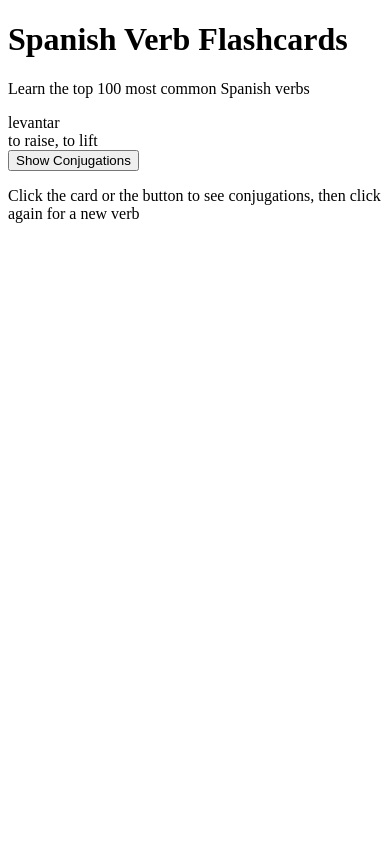
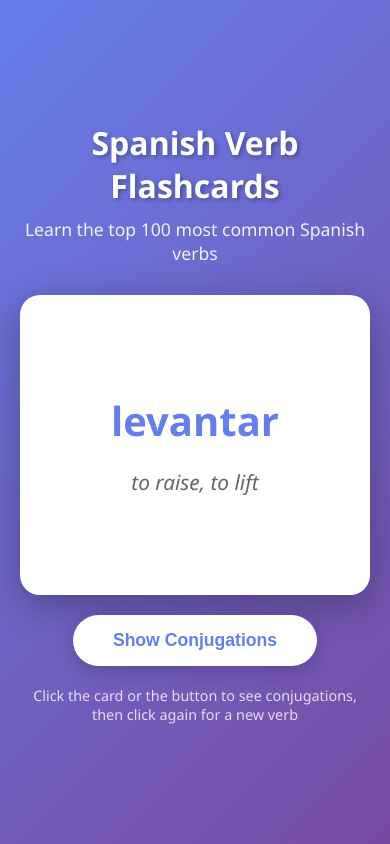
Before and after one commit to iainfm/flashcards, a plain HTML site: page index.html in a window 390 px wide. Drawn offline with Linux system fonts and the light colour scheme.

Commit message:
Update styles.css with content from commit 67c211df

```diff
--- a/styles.css
+++ b/styles.css
@@ -1 +1,155 @@
-.original styles.css content from commit 67c211df2334c074931f25b8834f1cfe031d0a11...
+* {
+    margin: 0;
+    padding: 0;
+    box-sizing: border-box;
+}
+
+body {
+    font-family: 'Segoe UI', Tahoma, Geneva, Verdana, sans-serif;
+    background: linear-gradient(135deg, #667eea 0%, #764ba2 100%);
+    min-height: 100vh;
+    display: flex;
+    justify-content: center;
+    align-items: center;
+    padding: 20px;
+}
+
+.container {
+    text-align: center;
+    max-width: 600px;
+    width: 100%;
+}
+
+h1 {
+    color: white;
+    margin-bottom: 10px;
+    font-size: 2.5em;
+    text-shadow: 2px 2px 4px rgba(0, 0, 0, 0.3);
+}
+
+.subtitle {
+    color: rgba(255, 255, 255, 0.9);
+    margin-bottom: 30px;
+    font-size: 1.1em;
+}
+
+.flashcard {
+    background: white;
+    border-radius: 20px;
+    padding: 60px 40px;
+    margin: 20px 0;
+    min-height: 350px;
+    box-shadow: 0 10px 40px rgba(0, 0, 0, 0.3);
+    cursor: pointer;
+    transition: transform 0.3s ease, box-shadow 0.3s ease;
+    display: flex;
+    align-items: center;
+    justify-content: center;
+}
+
+.flashcard:hover {
+    transform: translateY(-5px);
+    box-shadow: 0 15px 50px rgba(0, 0, 0, 0.4);
+}
+
+.flashcard:active {
+    transform: translateY(-2px);
+}
+
+.card-content {
+    width: 100%;
+}
+
+.infinitive {
+    font-size: 3em;
+    font-weight: bold;
+    color: #667eea;
+    margin-bottom: 20px;
+}
+
+.translation {
+    font-size: 1.5em;
+    color: #666;
+    font-style: italic;
+}
+
+.conjugations {
+    font-size: 1.2em;
+    color: #333;
+    line-height: 1.8;
+}
+
+.conjugations h3 {
+    color: #764ba2;
+    margin-bottom: 15px;
+    font-size: 1.3em;
+}
+
+.conjugations .conjugation-item {
+    margin: 8px 0;
+    padding: 5px;
+}
+
+.conjugations .pronoun {
+    font-weight: bold;
+    color: #667eea;
+    display: inline-block;
+    min-width: 80px;
+    text-align: left;
+}
+
+.hidden {
+    display: none;
+}
+
+.next-button {
+    background: white;
+    color: #667eea;
+    border: none;
+    padding: 15px 40px;
+    font-size: 1.1em;
+    font-weight: bold;
+    border-radius: 30px;
+    cursor: pointer;
+    transition: all 0.3s ease;
+    box-shadow: 0 5px 20px rgba(0, 0, 0, 0.2);
+}
+
+.next-button:hover {
+    background: #f0f0f0;
+    transform: translateY(-2px);
+    box-shadow: 0 7px 25px rgba(0, 0, 0, 0.3);
+}
+
+.next-button:active {
+    transform: translateY(0);
+}
+
+.instructions {
+    color: rgba(255, 255, 255, 0.8);
+    margin-top: 20px;
+    font-size: 0.9em;
+}
+
+@media (max-width: 600px) {
+    h1 {
+        font-size: 2em;
+    }
+
+    .flashcard {
+        padding: 40px 20px;
+        min-height: 300px;
+    }
+
+    .infinitive {
+        font-size: 2.5em;
+    }
+
+    .translation {
+        font-size: 1.3em;
+    }
+
+    .conjugations {
+        font-size: 1em;
+    }
+}
```
